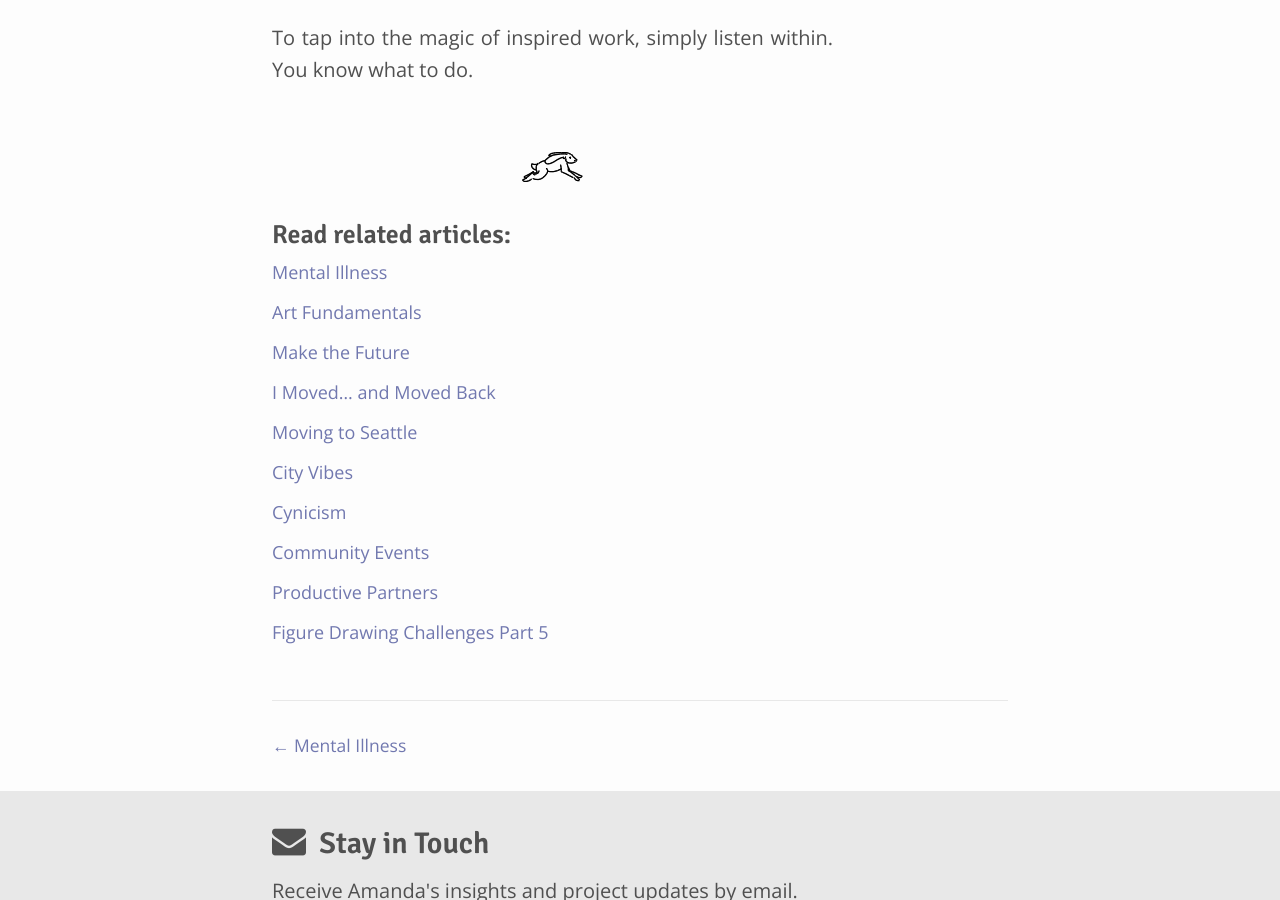
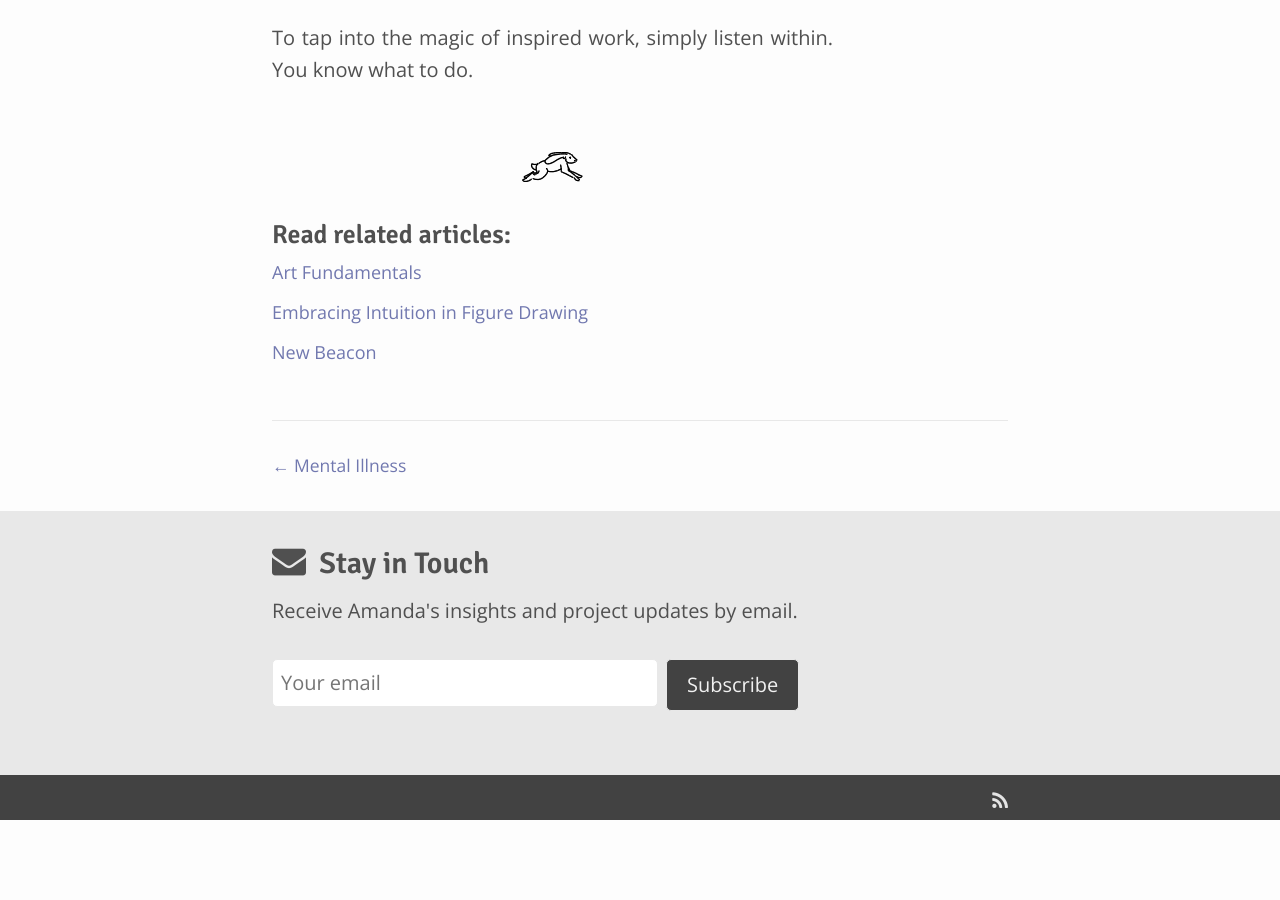
Before and after one commit to amandalynnelliott/amandalynnelliott.github.io-dev, a Jekyll site: the page built from _posts/2018/2018-04-18-how-i-write.md, in a window 1280 px wide and 900 px high, scrolled down 10747 px. Built offline with Jekyll 4.4.1, drawn with Linux system fonts in a browser that asks for light colours; nearby versions of some CDN libraries; after the commit the page ends 11567 px from its top, so only the background shows below that.

Commit message:
Fix related posts

```diff
--- a/_layouts/post.html
+++ b/_layouts/post.html
@@ -18,14 +18,49 @@ layout: default
 
 </article>
 
-<div class="related-posts">
-	<h3>Read related articles:</h3>
-	<div class="related-post-items">
-		{% for post in site.related_posts %}
-		<p><a href="{{ post.url }}">{{ post.title }}</a></p>
+	<div class="related-posts">
+		<h3>Read related articles:</h3>
+
+		{% assign maxRelated = 7 %}
+		{% assign minCommonTags = 1 %}
+		{% assign maxRelatedCounter = 0 %}
+
+		<div class="related-post-items">
+		{% for post in site.posts %}
+
+			{% assign sameTagCount = 0 %}
+			{% assign commonTags = '' %}
+
+			{% for tag in post.tags %}
+			{% if post.url != page.url %}
+				{% if page.tags contains tag %}
+				{% assign sameTagCount = sameTagCount | plus: 1 %}
+				{% capture tagmarkup %} <span class="label label-default">{{ tag }}</span> {% endcapture %}
+				{% assign commonTags = commonTags | append: tagmarkup %}
+				{% endif %}
+			{% endif %}
+			{% endfor %}
+
+			{% if sameTagCount >= minCommonTags %}
+			<p><a href="{{ site.baseurl }}{{ post.url }}">{{ post.title }}</a></p>
+			{% assign maxRelatedCounter = maxRelatedCounter | plus: 1 %}
+			{% if maxRelatedCounter >= maxRelated %}
+				{% break %}
+			{% endif %}
+			{% endif %}
+
 		{% endfor %}
+		</div>
 	</div>
-</div>
+
+	<!-- <div class="related-posts">
+		<h3>Read related articles:</h3>
+		<div class="related-post-items">
+			{% for post in site.related_posts %}
+			<p><a href="{{ post.url }}">{{ post.title }}</a></p>
+			{% endfor %}
+		</div>
+	</div> -->
 
 <div class="post-nav">
 	<span class="post-nav-prev">
--- a/_posts/2018/2018-04-18-how-i-write.md
+++ b/_posts/2018/2018-04-18-how-i-write.md
@@ -2,7 +2,7 @@
 layout: post
 title: "How I Write"
 categories: personal-dev mastery emotions
-tags: writing creativity inspiration research process creative nonfiction memory cathartic notecards
+tags: writing creativity inspiration research process creative nonfiction memory cathartic notecards intuition
 author: "Amanda Lynn Elliott"
 permalink: /blog/2018/04/how-i-write/
 excerpt_separator: <!--more-->
```
